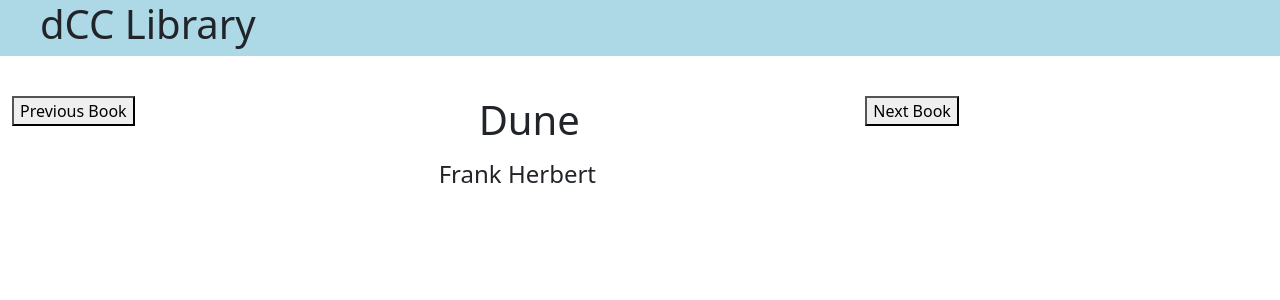
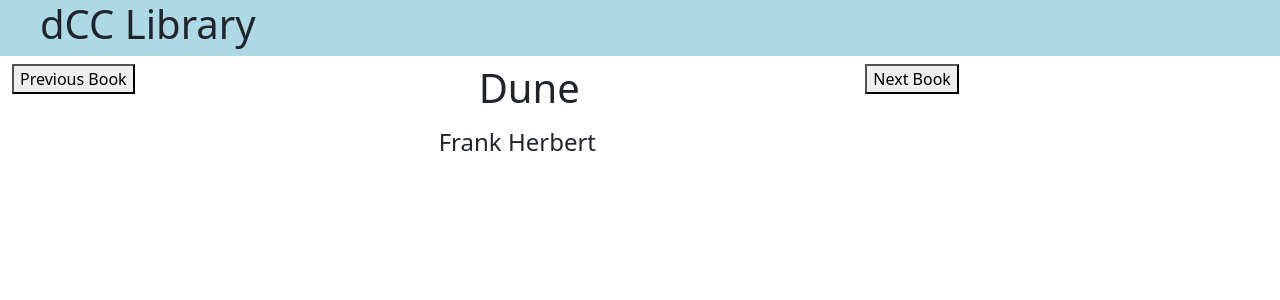
Before and after one commit to MitchA29/LibraryReactTutorial, a React (Create React App) app: page / in a window 1280 px wide. Shown: the top 300 px of the page. Built offline with nearby package versions, Linux system fonts and the light colour scheme.

Commit message:
Split book viewing logic into its own Component file bookViewer.

```diff
--- a/src/components/App.css
+++ b/src/components/App.css
@@ -11,6 +11,6 @@
     transform: translate(-50%, -50%);
 }
 
-.row-space {
+.row-spacer {
     margin-bottom: 2em;
 }
--- a/src/components/App.jsx
+++ b/src/components/App.jsx
@@ -1,6 +1,7 @@
 import React, { Component } from 'react';
 import "./App.css";
 import TitleBar from './TitleBar/TitleBar';
+import BookViewer from './BookViewer/BookViewer';
 
 class App extends Component {
     constructor(props){
@@ -40,21 +41,7 @@ class App extends Component {
         return (
             <div className="container-fluid">
                 <TitleBar />
-                <div className="row">
-                    <div className="col-md-4">
-                        {/*button here to move to the previous book viewed*/ }
-                        <button onClick={this.goToPreviousBook}>Previous Book</button>
-                    </div>
-                    <div className="col-md-4">
-                        {/*Display book with cover here*/ }
-                        <h1>{this.books[this.state.bookNumber].title}</h1>
-                        <h4>{this.books[this.state.bookNumber].author}</h4>
-                    </div>
-                    <div className="col-md-4">
-                        {/*button here to move to the next book viewed*/ }
-                        <button onClick={this.goToNextBook}>Next Book</button>
-                    </div>
-                </div>
+                <BookViewer book={this.books[this.state.bookNumber]} nextBook={this.goToNextBook} previousBook={this.goToPreviousBook} />
             </div>
         )
     }
--- /dev/null
+++ b/src/components/BookViewer/BookViewer.jsx
@@ -0,0 +1,23 @@
+import React from 'react';
+
+const BookViewer = (props) => {
+    return (
+        <div className="row row-spacer">
+            <div className="col-md-4">
+                {/*button here to move to the previous book viewed*/ }
+                <button onClick={props.previousBook}>Previous Book</button>
+            </div>
+            <div className="col-md-4">
+                {/*Display book with cover here*/ }
+                <h1>{props.book.title}</h1>
+                <h4>{props.book.author}</h4>
+            </div>
+            <div className="col-md-4">
+                {/*button here to move to the next book viewed*/ }
+                <button onClick={props.nextBook}>Next Book</button>
+            </div>
+        </div>
+    );
+}
+
+export default BookViewer ;
```
Also changed, not shown: src/components/BookViewer/BookViewer.css (added).
